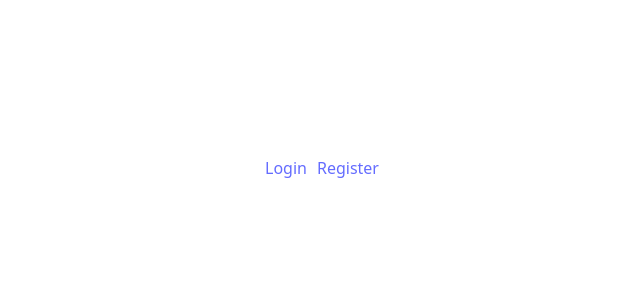
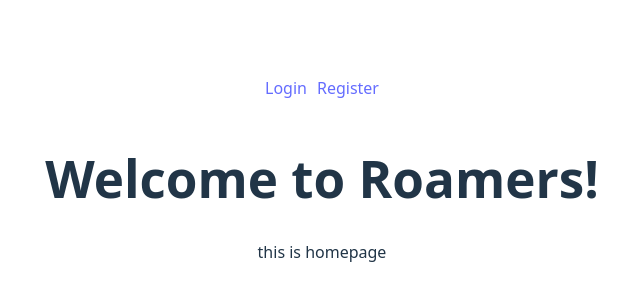
Before and after one commit to Zarin143/DatabaseProject_Roamers, a React (Vite) app in the folder frontend/: page /home in a window 1280 px wide. Before the commit this address had no page. Shown: the part 232-532 px from the top of the page, without its empty margins (318-958 px from the left). Built offline with nearby package versions, Linux system fonts and the light colour scheme.

Commit message:
edited login

```diff
--- a/frontend/src/App.jsx
+++ b/frontend/src/App.jsx
@@ -1,6 +1,7 @@
 import { BrowserRouter, Routes, Route, Link } from 'react-router-dom';
 import Login from './pages/Login';
 import Register from './pages/Register';
+import Home from "./pages/Home";
 import './App.css';
 
 function App() {
@@ -15,6 +16,7 @@ function App() {
         <Route path="/" element={<h2>Welcome to Roamers App</h2>} />
         <Route path="/login" element={<Login />} />
         <Route path="/register" element={<Register />} />
+          <Route path="/home" element={<Home />} />
       </Routes>
     </BrowserRouter>
   );
--- /dev/null
+++ b/frontend/src/pages/Home.jsx
@@ -0,0 +1,8 @@
+export default function Home() {
+  return (
+    <div style={{ textAlign: 'center', marginTop: '50px' }}>
+      <h1>Welcome to Roamers!</h1>
+      <p>this is homepage</p>
+    </div>
+  );
+}
--- a/frontend/src/pages/Login.jsx
+++ b/frontend/src/pages/Login.jsx
@@ -1,9 +1,11 @@
 import { useState } from 'react';
 import axios from 'axios';
+import { useNavigate } from 'react-router-dom'; // ✅ import useNavigate
 
 export default function Login() {
   const [form, setForm] = useState({ email: '', password: '' });
   const [msg, setMsg] = useState('');
+  const navigate = useNavigate(); // ✅ initialize navigate
 
   const handleChange = e => setForm({ ...form, [e.target.name]: e.target.value });
 
@@ -12,7 +14,11 @@ export default function Login() {
     try {
       const res = await axios.post('http://localhost:5000/login', form);
       setMsg(res.data.message || 'Login successful!');
+
+      // ✅ Redirect after successful login
+      navigate('/home');
     } catch (err) {
+      console.log(err.response?.data); // ✅ log backend error
       setMsg(err.response?.data?.error || 'Login failed');
     }
   };
@@ -64,8 +70,22 @@ export default function Login() {
     <div style={containerStyle}>
       <form style={formStyle} onSubmit={handleSubmit}>
         <h2 style={{ textAlign: 'center', marginBottom: '10px', color: '#333' }}>Login</h2>
-        <input style={inputStyle} name="email" type="email" placeholder="Email" onChange={handleChange} required />
-        <input style={inputStyle} name="password" type="password" placeholder="Password" onChange={handleChange} required />
+        <input
+          style={inputStyle}
+          name="email"
+          type="email"
+          placeholder="Email"
+          onChange={handleChange}
+          required
+        />
+        <input
+          style={inputStyle}
+          name="password"
+          type="password"
+          placeholder="Password"
+          onChange={handleChange}
+          required
+        />
         <button style={buttonStyle} type="submit">Login</button>
         <p style={msgStyle}>{msg}</p>
       </form>
```
